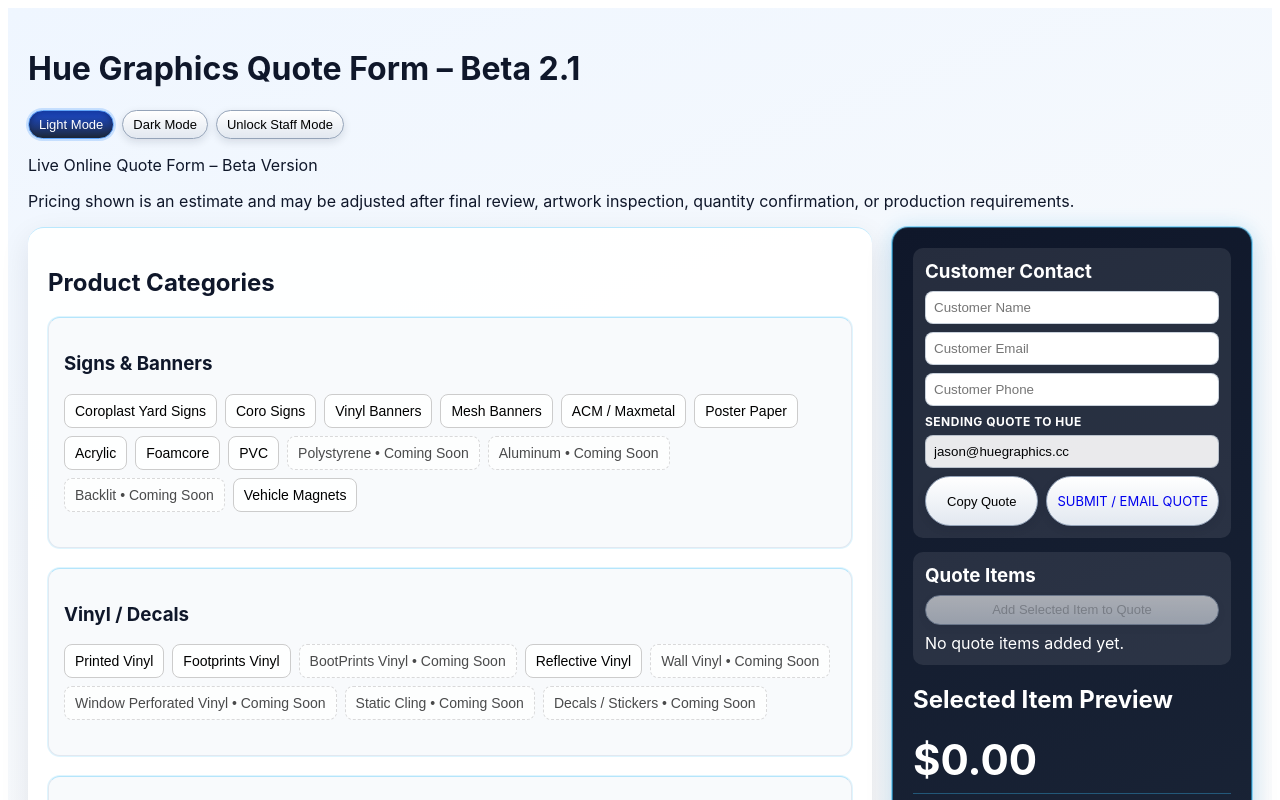
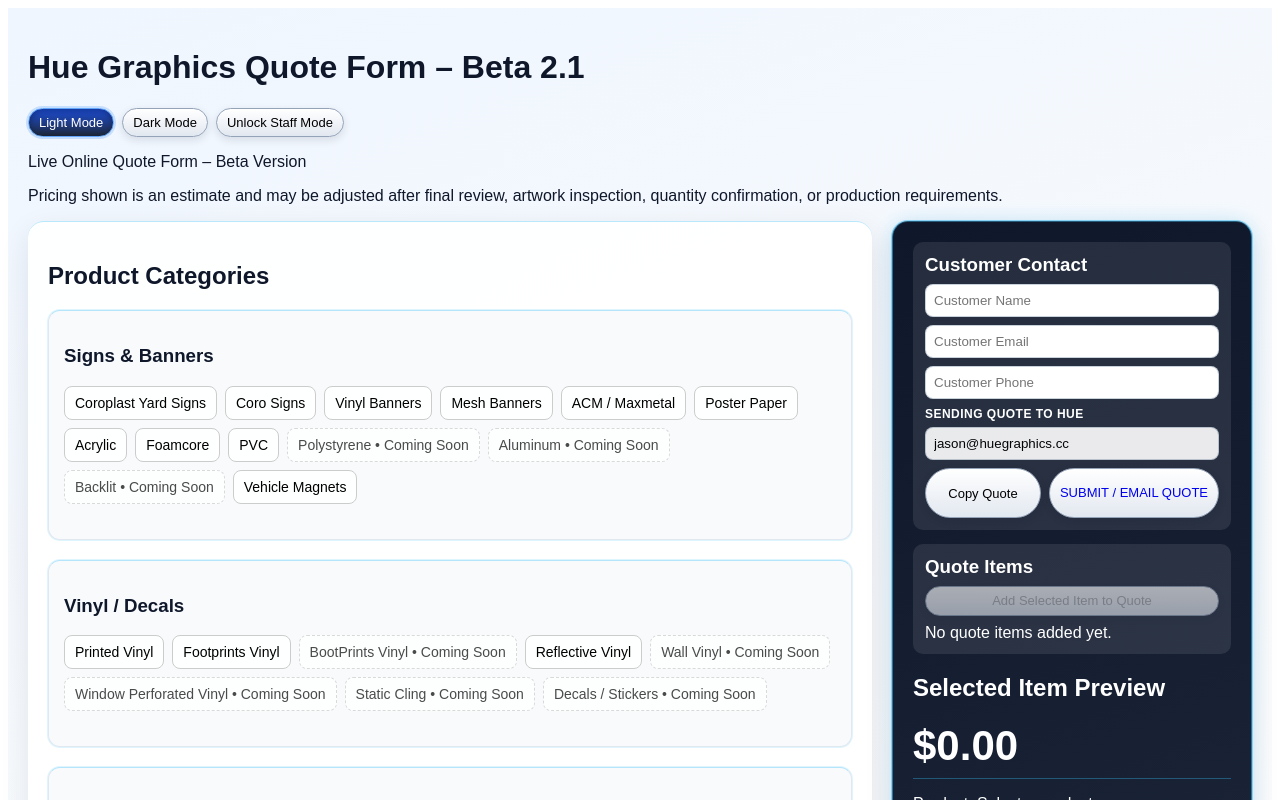
Before and after one commit to huegpx2008/hue-sign-pricing-app, a Next.js app: page / in a window 1280 px wide. Shown: the top 800 px of the page. Built offline with nearby package versions, Linux system fonts and the light colour scheme.

Commit message:
Force safe global system font stack

```diff
--- a/app/layout.js
+++ b/app/layout.js
@@ -6,7 +6,7 @@
 export default function RootLayout({ children }) {
   return (
     <html lang="en">
-      <body>{children}</body>
+      <body style={{ fontFamily: 'Arial, Helvetica, "Segoe UI", Verdana, sans-serif' }}>{children}</body>
     </html>
   );
 }
--- a/app/page.js
+++ b/app/page.js
@@ -513,8 +513,16 @@
   };
 
   return (
-    <main className={`appRoot ${theme}`} style={{ fontFamily: "Inter, Arial", minHeight: "100vh", padding: 20, "--accent": activeTheme.accent, "--accent-soft": activeTheme.accentSoft, "--accent-glow": activeTheme.accentGlow, "--divider": activeTheme.divider, "--summary-border": activeTheme.summaryBorder, "--mobile-tint": activeTheme.mobileTint }}>
+    <main className={`appRoot ${theme}`} style={{ fontFamily: 'Arial, Helvetica, "Segoe UI", Verdana, sans-serif', minHeight: "100vh", padding: 20, "--accent": activeTheme.accent, "--accent-soft": activeTheme.accentSoft, "--accent-glow": activeTheme.accentGlow, "--divider": activeTheme.divider, "--summary-border": activeTheme.summaryBorder, "--mobile-tint": activeTheme.mobileTint }}>
       <style>{`
+        body, .appRoot, .summary, .mobilePrice, button, input, select, textarea {
+          font-family: Arial, Helvetica, "Segoe UI", Verdana, sans-serif;
+        }
+
+        button, input, select, textarea {
+          font-family: inherit;
+        }
+
         .layout {
           display: grid;
           grid-template-columns: 1fr 360px;
```
